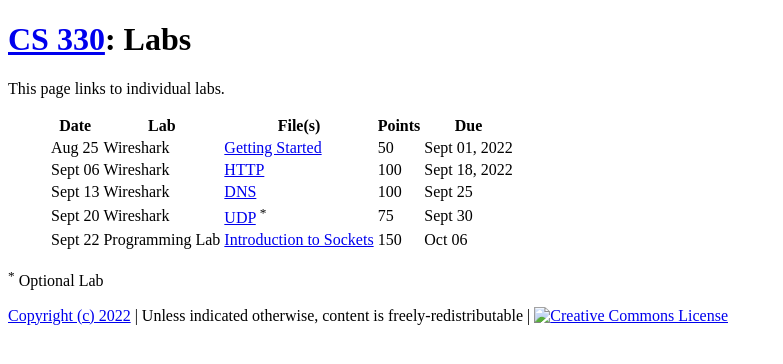
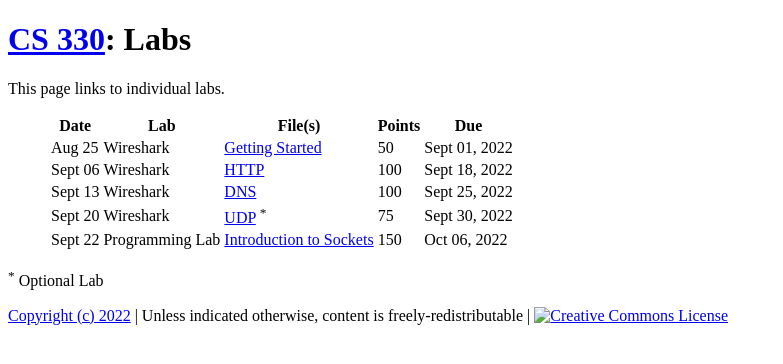
Before and after one commit to ycpcs/cs330-fall2023, a Jekyll site: the page built from labs/index.md, in a window 1280 px wide. Shown: the top 364 px of the page, without its empty margins (0-783 px from the left). Built offline with Jekyll 4.4.1, drawn with Linux system fonts in a browser that asks for light colours.

Commit message:
update dates

```diff
--- a/labs/index.md
+++ b/labs/index.md
@@ -9,9 +9,9 @@ This page links to individual labs.
 > ------- | --- | ------- | ---- | ----
 > Aug 25 | Wireshark | [Getting Started](files/Wireshark_Intro_v8.1.pdf) | 50 | Sept 01, 2022
 > Sept 06 | Wireshark | [HTTP](files/Wireshark_HTTP_v8.1.pdf) | 100 | Sept 18, 2022
-> Sept 13 | Wireshark | [DNS](files/Wireshark_DNS_v8.1.pdf) | 100 | Sept 25
-> Sept 20 | Wireshark | [UDP](files/Wireshark_UDP_v8.1.pdf) <sup>*</sup> | 75 | Sept 30
-> Sept 22 | Programming Lab | [Introduction to Sockets](sockets_intro.html) | 150 | Oct 06
+> Sept 13 | Wireshark | [DNS](files/Wireshark_DNS_v8.1.pdf) | 100 | Sept 25, 2022
+> Sept 20 | Wireshark | [UDP](files/Wireshark_UDP_v8.1.pdf) <sup>*</sup> | 75 | Sept 30, 2022
+> Sept 22 | Programming Lab | [Introduction to Sockets](sockets_intro.html) | 150 | Oct 06, 2022
 
 
 <!--
```
